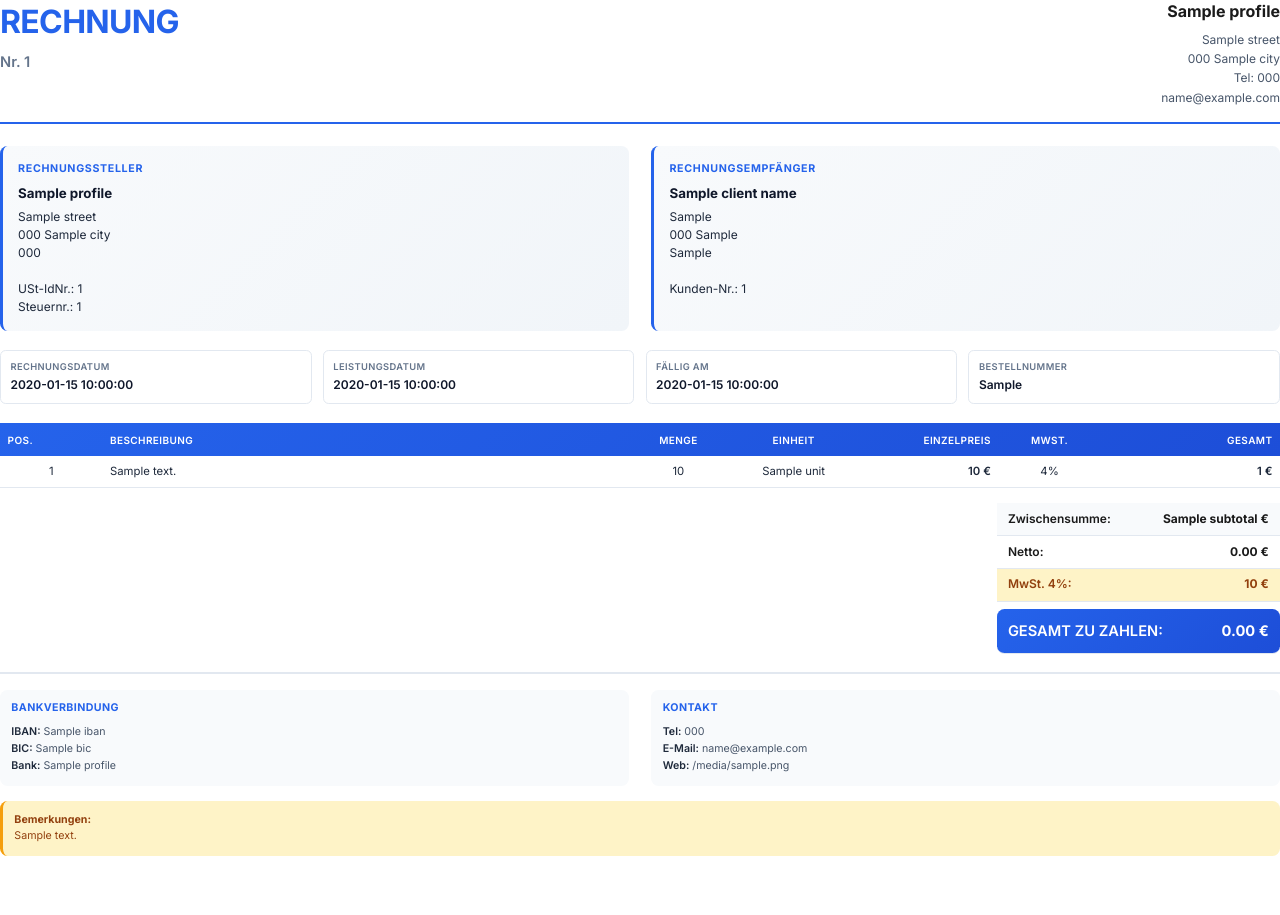
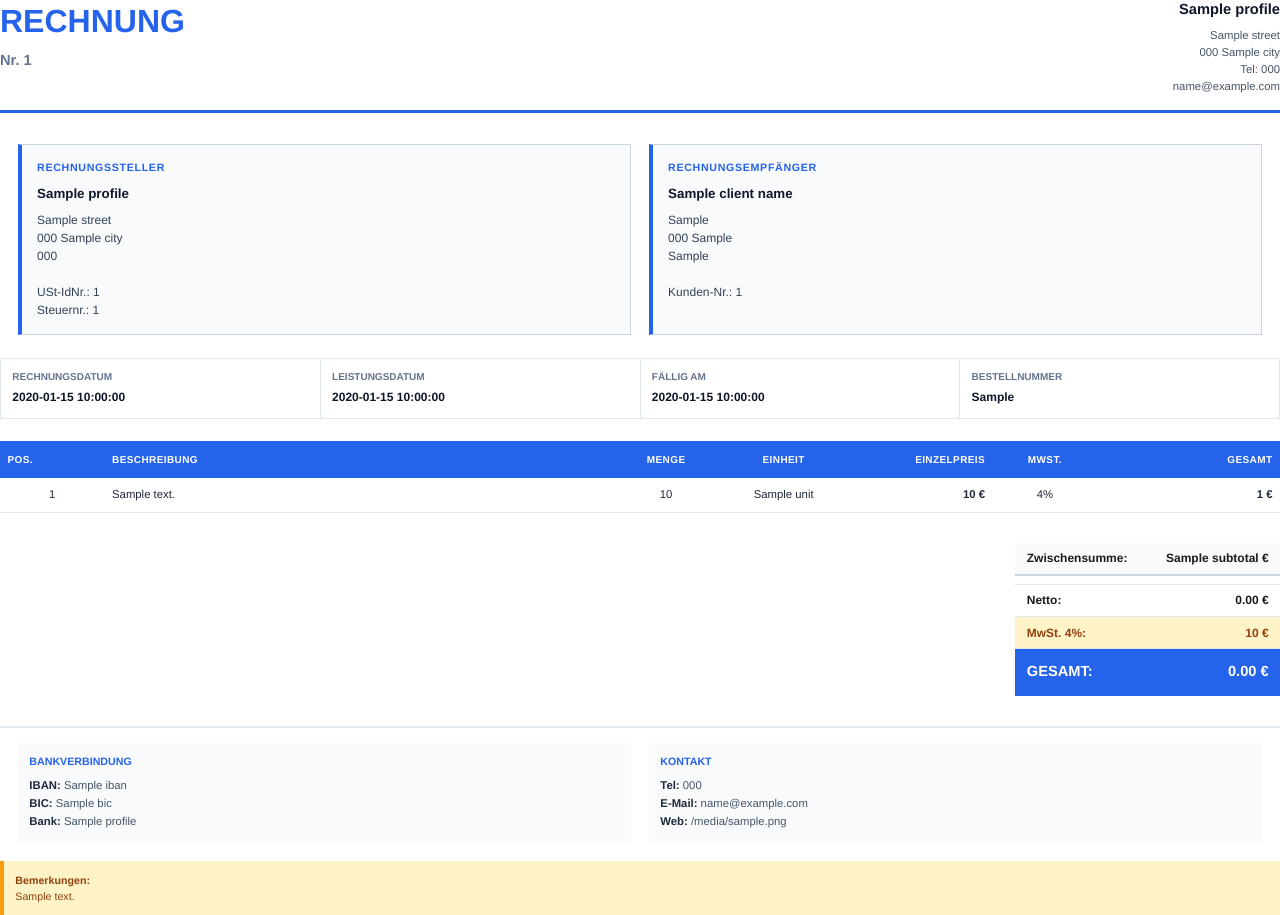
Before and after one commit to atashkayev-stack/invoice-bot, a Python web app: template templates/default/invoice_template.html in a window 1280 px wide. Before the commit the page ends 856 px from the top, so only its background shows below. Run offline with Jinja, Linux system fonts and the light colour scheme; the template is opened without the code that fills it: most values are stand-ins (such as "Sample title", 1, 10 or a date in 2020).

Commit message:
Update all files

```diff
--- a/templates/default/invoice_template.html
+++ b/templates/default/invoice_template.html
@@ -1,16 +1,13 @@
-<!DOCTYPE html>
+<!doctype html>
 <html lang="de">
   <head>
-  <meta charset="UTF-8">
+    <meta charset="UTF-8" />
     <title>Rechnung {{ invoice_number }}</title>
     <style>
-    @import url('https://fonts.googleapis.com/css2?family=Inter:wght@400;600;700&display=swap');
-
       @page {
         size: A4;
-      margin: 8mm 10mm;
+        margin: 12mm 15mm;
       }
-
       * {
         margin: 0;
         padding: 0;
@@ -18,352 +15,365 @@
       }
 
       body {
-      font-family: 'Inter', -apple-system, BlinkMacSystemFont, 'Segoe UI', sans-serif;
-      font-size: 9pt;
-      line-height: 1.4;
+        font-family: "Helvetica", "Arial", sans-serif;
+        font-size: 9.5pt;
+        line-height: 1.35;
         color: #1a1a1a;
       }
 
       /* ========== HEADER ========== */
-    .header {
-      display: grid;
-      grid-template-columns: 1fr auto;
-      gap: 15mm;
-      margin-bottom: 6mm;
+      .header-table {
+        width: 100%;
+        margin-bottom: 8mm;
+        border-bottom: 3px solid #2563eb;
         padding-bottom: 4mm;
-      border-bottom: 2px solid #2563eb;
       }
-
-    .header-left h1 {
+      .header-table td {
+        vertical-align: top;
+        padding: 0;
+        border: none;
+      }
+      .header-left {
+        width: 50%;
+      }
+      .header-right {
+        width: 50%;
+        text-align: right;
+      }
+      .header-title {
         font-size: 24pt;
-      font-weight: 700;
+        font-weight: bold;
         color: #2563eb;
         margin-bottom: 2mm;
-      letter-spacing: -0.5pt;
       }
-
-    .invoice-number {
+      .header-number {
         font-size: 11pt;
         color: #64748b;
         font-weight: 600;
       }
-
-    .header-right {
-      text-align: right;
-      font-size: 9pt;
+      .company-name {
+        font-size: 11pt;
+        font-weight: bold;
+        color: #0f172a;
+        margin-bottom: 2mm;
+      }
+      .company-details {
+        font-size: 8.5pt;
+        color: #475569;
+        line-height: 1.5;
       }
 
-    .company-name {
-      font-size: 12pt;
-      font-weight: 700;
-      color: #1a1a1a;
-      margin-bottom: 2mm;
+      /* ========== PARTIES (Продавец/Покупатель) ========== */
+      .parties-table {
+        width: 100%;
+        margin-bottom: 6mm;
+        border-collapse: separate;
+        border-spacing: 5mm 0;
       }
-
-    .company-detail {
-      color: #475569;
-      line-height: 1.6;
+      .parties-table td {
+        width: 50%;
+        vertical-align: top;
+        background: #f8fafc;
+        border: 1px solid #cbd5e1;
+        border-left: 4px solid #2563eb;
+        padding: 4mm;
       }
-
-    /* ========== PARTIES GRID ========== */
-    .parties-grid {
-      display: grid;
-      grid-template-columns: 1fr 1fr;
-      gap: 6mm;
-      margin-bottom: 5mm;
-    }
-
-    .party-box {
-      background: linear-gradient(135deg, #f8fafc 0%, #f1f5f9 100%);
-      padding: 4mm;
-      border-radius: 2mm;
-      border-left: 3px solid #2563eb;
-    }
-
       .party-title {
-      font-weight: 700;
+        font-weight: bold;
         font-size: 8pt;
         color: #2563eb;
         text-transform: uppercase;
         letter-spacing: 0.5pt;
-      margin-bottom: 2mm;
+        margin-bottom: 3mm;
+        display: block;
       }
-
-    .party-content {
-      font-size: 9pt;
-      line-height: 1.5;
-      color: #1e293b;
-    }
-
-    .party-content strong {
-      font-weight: 700;
+      .party-company {
+        font-weight: bold;
         font-size: 10pt;
         color: #0f172a;
         display: block;
-      margin-bottom: 1mm;
+        margin-bottom: 2mm;
+      }
+      .party-details {
+        font-size: 9pt;
+        color: #334155;
+        line-height: 1.5;
       }
 
       /* ========== META INFO ========== */
-    .meta-grid {
-      display: grid;
-      grid-template-columns: repeat(4, 1fr);
-      gap: 3mm;
-      margin-bottom: 5mm;
-      font-size: 8pt;
+      .meta-table {
+        width: 100%;
+        margin-bottom: 6mm;
+        border-collapse: collapse;
       }
-
-    .meta-item {
-      background: #fff;
-      padding: 2.5mm;
+      .meta-table td {
+        width: 25%;
+        padding: 3mm;
         border: 1px solid #e2e8f0;
-      border-radius: 1.5mm;
+        background: white;
+        vertical-align: top;
       }
-
       .meta-label {
         font-weight: 600;
+        font-size: 7.5pt;
         color: #64748b;
-      font-size: 7pt;
         text-transform: uppercase;
-      margin-bottom: 1mm;
-      letter-spacing: 0.3pt;
+        display: block;
+        margin-bottom: 1.5mm;
       }
-
       .meta-value {
         font-weight: 600;
+        font-size: 9pt;
         color: #0f172a;
-      font-size: 9pt;
       }
 
       /* ========== ITEMS TABLE ========== */
       .items-table {
         width: 100%;
         border-collapse: collapse;
-      margin-bottom: 4mm;
+        margin-bottom: 5mm;
         font-size: 8.5pt;
       }
-
-    .items-table thead {
-      background: linear-gradient(135deg, #2563eb 0%, #1d4ed8 100%);
+      .items-table thead th {
+        background-color: #2563eb;
         color: white;
-    }
-
-    .items-table th {
-      padding: 2.5mm 2mm;
+        padding: 3mm 2mm;
         text-align: left;
         font-weight: 600;
         font-size: 7.5pt;
         text-transform: uppercase;
         letter-spacing: 0.3pt;
+        border: none;
       }
-
-    .items-table th.center { text-align: center; }
-    .items-table th.right { text-align: right; }
-
+      .items-table thead th.center {
+        text-align: center;
+      }
+      .items-table thead th.right {
+        text-align: right;
+      }
       .items-table tbody tr {
         border-bottom: 1px solid #e2e8f0;
       }
-
       .items-table tbody tr:nth-child(even) {
-      background: #f8fafc;
+        background-color: #f8fafc;
       }
-
-    .items-table td {
-      padding: 2mm;
+      .items-table tbody td {
+        padding: 2.5mm 2mm;
+        vertical-align: top;
+        border: none;
         color: #1e293b;
-      vertical-align: top;
       }
-
-    .items-table td.center { text-align: center; }
-    .items-table td.right {
+      .items-table tbody td.center {
+        text-align: center;
+      }
+      .items-table tbody td.right {
         text-align: right;
         font-weight: 600;
       }
-
       .item-description {
         font-weight: 500;
         color: #0f172a;
+        word-wrap: break-word;
+        white-space: normal;
       }
 
       /* ========== TOTALS ========== */
-    .totals-section {
+      .totals-table {
+        width: 70mm;
+        float: right;
+        border-collapse: collapse;
         margin-top: 3mm;
-      display: flex;
-      justify-content: flex-end;
-    }
-
-    .totals-box {
-      width: 75mm;
         font-size: 9pt;
       }
-
-    .totals-row {
-      display: flex;
-      justify-content: space-between;
+      .totals-table td {
         padding: 2mm 3mm;
+        border: none;
         border-bottom: 1px solid #e2e8f0;
       }
-
-    .totals-row.subtotal {
-      background: #f8fafc;
+      .totals-table td.label {
+        text-align: left;
         font-weight: 600;
       }
-
-    .totals-row.discount {
+      .totals-table td.value {
+        text-align: right;
+        font-weight: 700;
+        width: 35mm;
+      }
+      .totals-row-subtotal td {
+        background-color: #f8fafc;
+      }
+      .totals-row-discount td {
         color: #dc2626;
-      font-weight: 600;
       }
-
-    .totals-row.vat {
-      background: #fef3c7;
-      font-weight: 600;
+      .totals-row-vat td {
+        background-color: #fef3c7;
         color: #92400e;
       }
-
-    .totals-row.grand {
-      background: linear-gradient(135deg, #2563eb 0%, #1d4ed8 100%);
+      .totals-row-grand td {
+        background-color: #2563eb;
         color: white;
-      font-weight: 700;
         font-size: 11pt;
-      padding: 3mm;
-      border-radius: 2mm;
-      margin-top: 2mm;
+        font-weight: bold;
+        padding: 3.5mm 3mm;
+        border: none;
       }
-
-    .totals-label {
-      font-weight: 600;
-    }
-
-    .totals-value {
-      font-weight: 700;
+      .totals-separator td {
+        border-top: 2px solid #cbd5e1;
+        padding: 1mm 0;
+        background: none;
       }
 
       /* ========== FOOTER ========== */
-    .footer-grid {
-      display: grid;
-      grid-template-columns: 1fr 1fr;
-      gap: 6mm;
-      margin-top: 5mm;
+      .footer-table {
+        width: 100%;
+        margin-top: 8mm;
+        border-top: 2px solid #e2e8f0;
         padding-top: 4mm;
-      border-top: 2px solid #e2e8f0;
-      font-size: 8pt;
+        border-collapse: separate;
+        border-spacing: 5mm 0;
       }
-
-    .footer-box {
+      .footer-table td {
+        width: 50%;
+        vertical-align: top;
         background: #f8fafc;
         padding: 3mm;
-      border-radius: 2mm;
+        border: none;
       }
-
       .footer-title {
-      font-weight: 700;
+        font-weight: bold;
+        font-size: 8pt;
         color: #2563eb;
-      font-size: 8pt;
         text-transform: uppercase;
         margin-bottom: 2mm;
-      letter-spacing: 0.3pt;
+        display: block;
       }
-
       .footer-content {
+        font-size: 8.5pt;
+        color: #475569;
         line-height: 1.6;
-      color: #475569;
       }
-
       .footer-content strong {
         color: #1e293b;
         font-weight: 600;
       }
 
       /* ========== NOTES ========== */
-    .notes {
-      margin-top: 4mm;
+      .notes-box {
+        margin-top: 5mm;
         padding: 3mm;
-      background: #fef3c7;
-      border-left: 3px solid #f59e0b;
-      border-radius: 2mm;
+        background-color: #fef3c7;
+        border-left: 4px solid #f59e0b;
         font-size: 8pt;
         color: #92400e;
         line-height: 1.5;
       }
+
+      .kleinunternehmer-note {
+        margin-top: 3mm;
+        padding: 3mm;
+        background-color: #fef3c7;
+        border-left: 4px solid #f59e0b;
+        font-size: 8.5pt;
+        color: #92400e;
+        font-style: italic;
+      }
+
+      .clearfix {
+        clear: both;
+      }
     </style>
   </head>
   <body>
+    <!-- HEADER -->
+    <table class="header-table" cellspacing="0" cellpadding="0">
+      <tr>
+        <td class="header-left">
+          <div class="header-title">RECHNUNG</div>
+          <div class="header-number">Nr. {{ invoice_number }}</div>
+        </td>
+        <td class="header-right">
+          <div class="company-name">
+            {{ profile.company_name or profile.owner_name }}
+          </div>
+          <div class="company-details">
+            {{ profile.street }}<br />
+            {{ profile.postal_code }} {{ profile.city }}<br />
+            {% if profile.phone %}Tel: {{ profile.phone }}<br />{% endif %} {%
+            if profile.email %}{{ profile.email }}{% endif %}
+          </div>
+        </td>
+      </tr>
+    </table>
 
-  <!-- HEADER -->
-  <div class="header">
-    <div class="header-left">
-      <h1>RECHNUNG</h1>
-      <div class="invoice-number">Nr. {{ invoice_number }}</div>
+    <!-- PARTIES (Продавец и Покупатель) -->
+    <table class="parties-table" cellspacing="0" cellpadding="0">
+      <tr>
+        <td>
+          <span class="party-title">Rechnungssteller</span>
+          <span class="party-company"
+            >{{ profile.company_name or profile.owner_name }}</span
+          >
+          <div class="party-details">
+            {{ profile.street }}<br />
+            {{ profile.postal_code }} {{ profile.city }}<br />
+            {{ profile.country_code or 'DE' }}<br />
+            {% if profile.vat_id %}<br />USt-IdNr.: {{ profile.vat_id }}{% endif
+            %} {% if profile.tax_id %}<br />Steuernr.: {{ profile.tax_id }}{%
+            endif %}
           </div>
-    <div class="header-right">
-      <div class="company-name">{{ profile.company_name or profile.owner_name }}</div>
-      <div class="company-detail">
-        {{ profile.street }}<br>
-        {{ profile.postal_code }} {{ profile.city }}<br>
-        {% if profile.phone %}Tel: {{ profile.phone }}<br>{% endif %}
-        {% if profile.email %}{{ profile.email }}{% endif %}
+        </td>
+        <td>
+          <span class="party-title">Rechnungsempfänger</span>
+          <span class="party-company">{{ client_name }}</span>
+          <div class="party-details">
+            {% if client_street %}{{ client_street }}<br />{% endif %} {% if
+            client_postal_code and client_city %}{{ client_postal_code }} {{
+            client_city }}<br />{% endif %} {% if client_country %}{{
+            client_country }}<br />{% endif %} {% if customer_id %}<br />Kunden-Nr.:
+            {{ customer_id }}{% endif %}
           </div>
-    </div>
-  </div>
-
-  <!-- PARTIES -->
-  <div class="parties-grid">
-    <div class="party-box">
-      <div class="party-title">Rechnungssteller</div>
-      <div class="party-content">
-        <strong>{{ profile.company_name or profile.owner_name }}</strong>
-        {{ profile.street }}<br>
-        {{ profile.postal_code }} {{ profile.city }}<br>
-        {{ profile.country_code or 'DE' }}<br>
-        {% if profile.vat_id %}<br>USt-IdNr.: {{ profile.vat_id }}{% endif %}
-        {% if profile.tax_id %}<br>Steuernr.: {{ profile.tax_id }}{% endif %}
-      </div>
-    </div>
-
-    <div class="party-box">
-      <div class="party-title">Rechnungsempfänger</div>
-      <div class="party-content">
-        <strong>{{ client_name }}</strong>
-        {% if client_street %}{{ client_street }}<br>{% endif %}
-        {% if client_postal_code and client_city %}{{ client_postal_code }} {{ client_city }}<br>{% endif %}
-        {% if client_country %}{{ client_country }}<br>{% endif %}
-        {% if customer_id %}<br>Kunden-Nr.: {{ customer_id }}{% endif %}
-      </div>
-    </div>
-  </div>
+        </td>
+      </tr>
+    </table>
 
     <!-- META INFO -->
-  <div class="meta-grid">
-    <div class="meta-item">
-      <div class="meta-label">Rechnungsdatum</div>
-      <div class="meta-value">{{ invoice_date }}</div>
-    </div>
-    <div class="meta-item">
-      <div class="meta-label">Leistungsdatum</div>
-      <div class="meta-value">{{ delivery_date or invoice_date }}</div>
-    </div>
-    <div class="meta-item">
-      <div class="meta-label">Fällig am</div>
-      <div class="meta-value">{{ due_date }}</div>
-    </div>
+    <table class="meta-table" cellspacing="0" cellpadding="0">
+      <tr>
+        <td>
+          <span class="meta-label">Rechnungsdatum</span>
+          <span class="meta-value">{{ invoice_date }}</span>
+        </td>
+        <td>
+          <span class="meta-label">Leistungsdatum</span>
+          <span class="meta-value">{{ delivery_date or invoice_date }}</span>
+        </td>
+        <td>
+          <span class="meta-label">Fällig am</span>
+          <span class="meta-value">{{ due_date }}</span>
+        </td>
+        <td>
           {% if purchase_order %}
-    <div class="meta-item">
-      <div class="meta-label">Bestellnummer</div>
-      <div class="meta-value">{{ purchase_order }}</div>
-    </div>
+          <span class="meta-label">Bestellnummer</span>
+          <span class="meta-value">{{ purchase_order }}</span>
+          {% else %}
+          <span class="meta-label">Zahlungsziel</span>
+          <span class="meta-value">{{ payment_terms_days or 14 }} Tage</span>
           {% endif %}
-  </div>
+        </td>
+      </tr>
+    </table>
 
     <!-- ITEMS TABLE -->
-  <table class="items-table">
+    <table class="items-table" cellspacing="0" cellpadding="0">
       <thead>
         <tr>
-        <th style="width: 8%;">Pos.</th>
-        <th style="width: 40%;">Beschreibung</th>
-        <th class="center" style="width: 10%;">Menge</th>
-        <th class="center" style="width: 8%;">Einheit</th>
-        <th class="right" style="width: 12%;">Einzelpreis</th>
-        <th class="center" style="width: 8%;">MwSt.</th>
-        <th class="right" style="width: 14%;">Gesamt</th>
+          <th style="width: 8%">Pos.</th>
+          <th style="width: 38%">Beschreibung</th>
+          <th class="center" style="width: 10%">Menge</th>
+          <th class="center" style="width: 8%">Einheit</th>
+          <th class="right" style="width: 12%">Einzelpreis</th>
+          <th class="center" style="width: 8%">MwSt.</th>
+          <th class="right" style="width: 14%">Gesamt</th>
         </tr>
       </thead>
       <tbody>
@@ -382,73 +392,99 @@
     </table>
 
     <!-- TOTALS -->
-  <div class="totals-section">
-    <div class="totals-box">
-      <div class="totals-row subtotal">
-        <span class="totals-label">Zwischensumme:</span>
-        <span class="totals-value">{{ subtotal }} €</span>
+    <table class="totals-table" cellspacing="0" cellpadding="0">
+      {% if subtotal %}
+      <tr class="totals-row-subtotal">
+        <td class="label">Zwischensumme:</td>
+        <td class="value">{{ subtotal }} €</td>
+      </tr>
+      {% endif %} {% if discount_amount|float > 0 %}
+      <tr class="totals-row-discount">
+        <td class="label">
+          {% if discount_percentage|float > 0 %}Rabatt ({{
+          "%.0f"|format(discount_percentage) }}%):{% else %}Rabatt:{% endif %}
+        </td>
+        <td class="value">-{{ "%.2f"|format(discount_amount) }} €</td>
+      </tr>
+      {% endif %}
+
+      <tr class="totals-separator">
+        <td colspan="2"></td>
+      </tr>
+
+      <tr>
+        <td class="label">Netto:</td>
+        <td class="value">{{ "%.2f"|format(amount) }} €</td>
+      </tr>
+
+      {% for vat in vat_breakdown %}
+      <tr class="totals-row-vat">
+        <td class="label">MwSt. {{ vat.vat_rate }}%:</td>
+        <td class="value">{{ vat.vat_amount }} €</td>
+      </tr>
+      {% endfor %} {% if shipping_cost|float > 0 %}
+      <tr>
+        <td class="label">Versandkosten:</td>
+        <td class="value">{{ "%.2f"|format(shipping_cost) }} €</td>
+      </tr>
+      {% endif %}
+
+      <tr class="totals-row-grand">
+        <td class="label">GESAMT:</td>
+        <td class="value">{{ "%.2f"|format(total) }} €</td>
+      </tr>
+    </table>
+
+    <div class="clearfix"></div>
+
+    <!-- KLEINUNTERNEHMER NOTE -->
+    {% if vat_mode == 'klein' %}
+    <div class="kleinunternehmer-note">
+      Gemäß § 19 UStG wird keine Umsatzsteuer berechnet
+      (Kleinunternehmerregelung).
     </div>
-
-      {% if discount_amount > 0 %}
-      <div class="totals-row discount">
-        <span class="totals-label">Rabatt {% if discount_percentage > 0 %}({{ "%.0f"|format(discount_percentage) }}%){% endif %}:</span>
-        <span class="totals-value">-{{ "%.2f"|format(discount_amount) }} €</span>
+    {% elif vat_mode == 'reverse' %}
+    <div class="kleinunternehmer-note">
+      Steuerschuldnerschaft des Leistungsempfängers (Reverse Charge).
+    </div>
+    {% elif vat_mode == 'export' %}
+    <div class="kleinunternehmer-note">
+      Steuerfreie Ausfuhrlieferung (§4 Nr. 1a UStG).
     </div>
     {% endif %}
 
-      <div class="totals-row">
-        <span class="totals-label">Netto:</span>
-        <span class="totals-value">{{ "%.2f"|format(amount) }} €</span>
+    <!-- FOOTER (Банк + Контакты) -->
+    <table class="footer-table" cellspacing="0" cellpadding="0">
+      <tr>
+        <td>
+          <span class="footer-title">Bankverbindung</span>
+          <div class="footer-content">
+            {% if profile.iban %}<strong>IBAN:</strong> {{ profile.iban }}<br />{%
+            endif %} {% if profile.bic %}<strong>BIC:</strong> {{ profile.bic
+            }}<br />{% endif %} {% if profile.bank_name %}<strong>Bank:</strong>
+            {{ profile.bank_name }}{% endif %}
           </div>
+        </td>
+        <td>
+          <span class="footer-title">Kontakt</span>
+          <div class="footer-content">
+            {% if profile.phone %}<strong>Tel:</strong> {{ profile.phone }}<br />{%
+            endif %} {% if profile.email %}<strong>E-Mail:</strong> {{
+            profile.email }}<br />{% endif %} {% if profile.website %}<strong
+              >Web:</strong
+            >
+            {{ profile.website }}{% endif %}
+          </div>
+        </td>
+      </tr>
+    </table>
 
-      {% for vat in vat_breakdown %}
-      <div class="totals-row vat">
-        <span class="totals-label">MwSt. {{ vat.vat_rate }}%:</span>
-        <span class="totals-value">{{ vat.vat_amount }} €</span>
-      </div>
-      {% endfor %}
-
-      {% if shipping_cost > 0 %}
-      <div class="totals-row">
-        <span class="totals-label">Versandkosten:</span>
-        <span class="totals-value">{{ "%.2f"|format(shipping_cost) }} €</span>
-      </div>
-      {% endif %}
-
-      <div class="totals-row grand">
-        <span class="totals-label">GESAMT ZU ZAHLEN:</span>
-        <span class="totals-value">{{ "%.2f"|format(total) }} €</span>
-      </div>
-    </div>
-  </div>
-
-  <!-- FOOTER -->
-  <div class="footer-grid">
-    <div class="footer-box">
-      <div class="footer-title">Bankverbindung</div>
-      <div class="footer-content">
-        {% if profile.iban %}<strong>IBAN:</strong> {{ profile.iban }}<br>{% endif %}
-        {% if profile.bic %}<strong>BIC:</strong> {{ profile.bic }}<br>{% endif %}
-        {% if profile.bank_name %}<strong>Bank:</strong> {{ profile.bank_name }}{% endif %}
-      </div>
-    </div>
-
-    <div class="footer-box">
-      <div class="footer-title">Kontakt</div>
-      <div class="footer-content">
-        {% if profile.phone %}<strong>Tel:</strong> {{ profile.phone }}<br>{% endif %}
-        {% if profile.email %}<strong>E-Mail:</strong> {{ profile.email }}<br>{% endif %}
-        {% if profile.website %}<strong>Web:</strong> {{ profile.website }}{% endif %}
-      </div>
-    </div>
-  </div>
-
+    <!-- NOTES -->
     {% if notes %}
-  <div class="notes">
-    <strong>Bemerkungen:</strong><br>
+    <div class="notes-box">
+      <strong>Bemerkungen:</strong><br />
       {{ notes }}
     </div>
     {% endif %}
-
   </body>
 </html>
```
Lines whose indentation alone changed are shown as unchanged.
